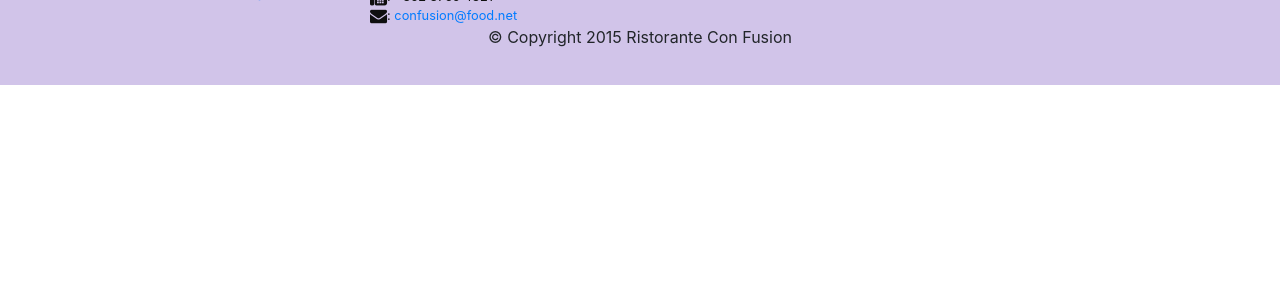
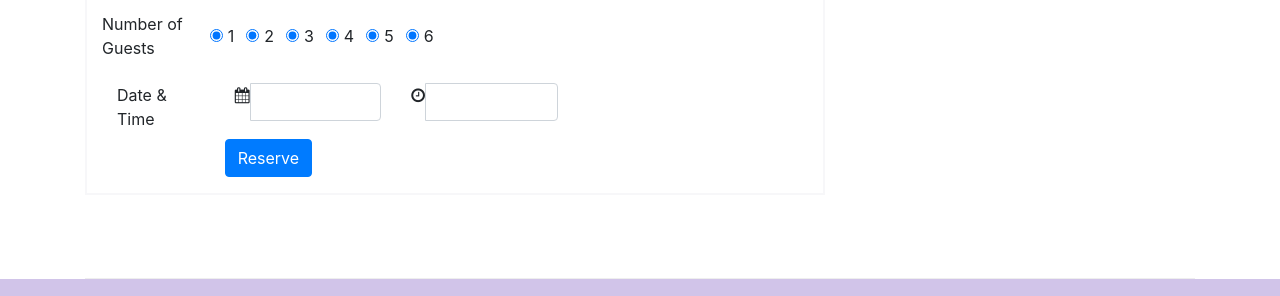
Before and after one commit to abyabrkal/HKUST-FullStackWeb, a website: page index.html in a window 1280 px wide. Shown: the part 1655-1951 px from the top of the page. Before the commit the page ends 1740 px from the top, so only its background shows below. Drawn offline with nearby package versions, Linux system fonts and the light colour scheme.

Commit message:
Assignment 2

```diff
--- a/css/styles.css
+++ b/css/styles.css
@@ -37,3 +37,7 @@ body {
 .navbar-inverse {
     background-color: #512da8;
 }
+
+.reserve {
+    border: 2px solid #f7f7f9;
+}
--- a/index.html
+++ b/index.html
@@ -36,12 +36,15 @@
     <header class="jumbotron">
         <div class="container">
             <div class="row row-header">
-                <div class="col-12 col-sm-8">
+                <div class="col-12 col-sm-6">
                     <h1>Ristorante con Fusion</h1>
                     <p>We take inspiration from the World's best cuisines, and create a unique fusion experience. Our lipsmacking creations will tickle your culinary senses!</p>
                 </div>
-                <div class="col col-sm align-self-center">
+                <div class="col col-sm-3 align-self-center">
                     <img src="img/logo.png" alt="Logo" class="img-fluid">
+                </div>
+                <div class="col col-sm-3 align-self-center">
+                    <button type="submit" class="btn btn-warning">Reserve Table</button>
                 </div>
             </div>
         </div>
@@ -65,12 +68,17 @@
 
 
         <div class="row row-content align-items-center">
-            <div class="col-sm-4 col-md-3">
+            <div class="col-sm-4 col-md-3 flex-first">
                 <h3>This Month's Promotions</h3>
             </div>
-            <div class="col-sm col-md">
-                <h2>Weekend Grand Buffet</h2>
-                <p>Featuring mouthwatering combinations with a choice of five different salads, six enticing appetizers, six main entrees and five choicest desserts. Free flowing bubbly and soft drinks. All for just $19.99 per person </p>
+            <div class="col-sm col-md flex-first">
+                <div class="media">
+                    <div class="media-body">
+                        <h2>Weekend Grand Buffet <span class="badge badge-danger">NEW</span></h2>
+                        <p>Featuring mouthwatering combinations with a choice of five different salads, six enticing appetizers, six main entrees and five choicest desserts. Free flowing bubbly and soft drinks. All for just $19.99 per person </p>
+                    </div>
+                    <img src="img/buffet.png" alt="buffet" class="d-flex ml-3 img-thumbnail align-self-center">
+                </div>
             </div>
         </div>
 
@@ -89,7 +97,75 @@
                 </div>
             </div>
         </div>
+
+        <div class="row row-content align-items-center">
+            <div class="col-12 col-sm-8 reserve">
+                <h3 class="col-12 col-sm-8 bg-warning text-white">Reserve a Table</h3>
+                <form action="">
+                    <div class="form-group row">
+                        <label for="guest" class="col-sm-2 col-form-label">Number of Guests</label>
+                        <div class="form-check form-check-inline">
+                            <label class="form-check-label">
+                                <input class="form-check-input" type="radio" name="one" id="guest" value="one" checked>1</label>
+                        </div>
+                        <div class="form-check form-check-inline">
+                            <label class="form-check-label">
+                                <input class="form-check-input" type="radio" name="two" id="guest" value="two" checked>2</label>
+                        </div>
+                        <div class="form-check form-check-inline">
+                            <label class="form-check-label">
+                                <input class="form-check-input" type="radio" name="three" id="guest" value="three" checked>3</label>
+                        </div>
+                        <div class="form-check form-check-inline">
+                            <label class="form-check-label">
+                                <input class="form-check-input" type="radio" name="four" id="guest" value="four" checked>4</label>
+                        </div>
+                        <div class="form-check form-check-inline">
+                            <label class="form-check-label">
+                                <input class="form-check-input" type="radio" name="five" id="guest" value="five" checked>5</label>
+                        </div>
+                        <div class="form-check form-check-inline">
+                            <label class="form-check-label">
+                                <input class="form-check-input" type="radio" name="six" id="guest" value="six" checked>6</label>
+                        </div>
+                    </div>
+
+                    <div class="container">
+                        <div class="row">
+                            <label class="col-sm-2 form-group-inline" for="date-input">Date &amp; Time</label>
+                            <div class='col-sm-3'>
+                                <div class="form-group form-group-inline">
+                                    <div class='input-group date' id='datepicker1'>
+                                        <span class="input-group-addon">
+                                            <span class="fa fa-calendar"></span>
+                                        </span>
+                                        <input type='text' class="form-control" />
+                                    </div>
+                                </div>
+                            </div>
+                            <div class='col-sm-3'>
+                                <div class="form-group form-group-inline">
+                                    <div class='input-group time' id='timepicker1'>
+                                        <span class="input-group-addon">
+                                            <span class="fa fa-clock-o"></span>
+                                        </span>
+                                        <input type='text' class="form-control" />
+                                    </div>
+                                </div>
+                            </div>
+                        </div>
+                    </div>
+
+                    <div class="form-group row">
+                        <div class="offset-md-2 col-md-8">
+                            <button type="submit" class="btn btn-primary">Reserve</button>
+                        </div>
+                    </div>
+                </form>
+            </div>
+        </div>
     </div>
+
 
     <footer class="footer">
         <div class="container">
```
